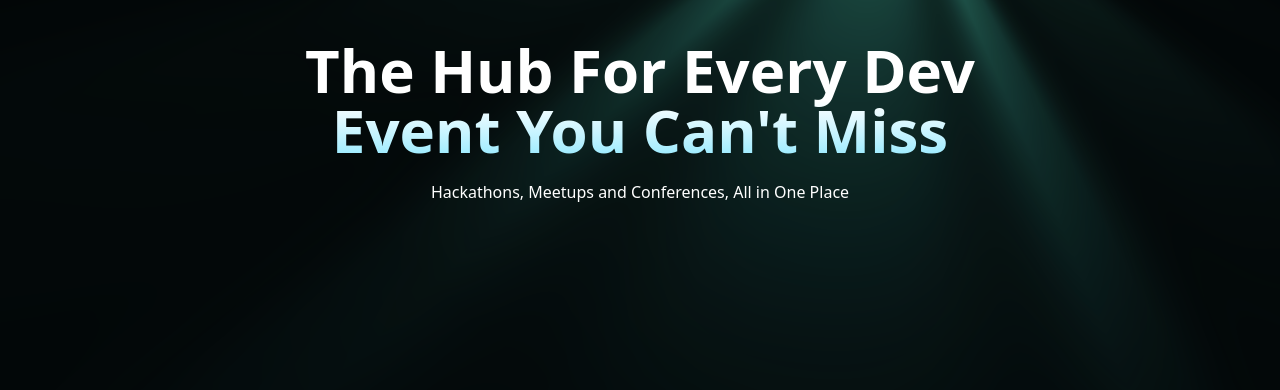
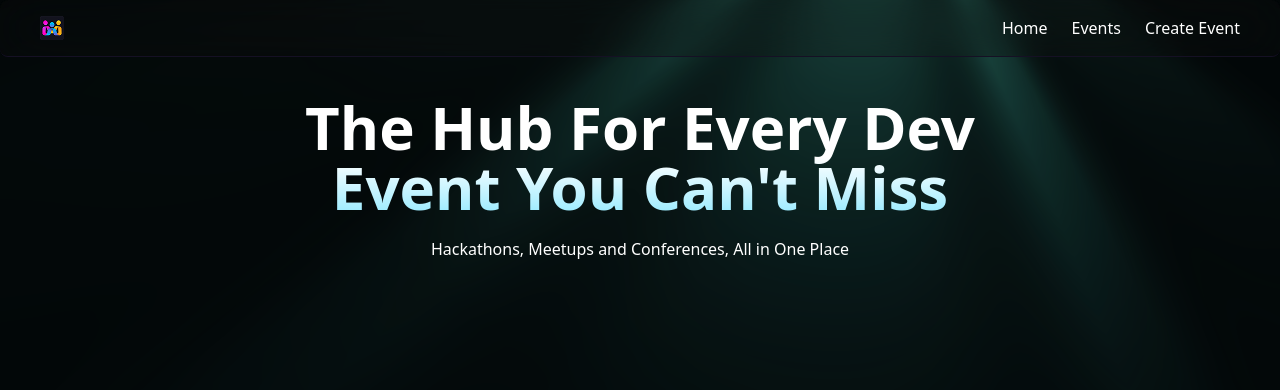
Before and after one commit to gabrielpdlh/dev-event, a Next.js app: page / in a window 1280 px wide. Shown: the top 390 px of the page. Built offline with nearby package versions, Linux system fonts and the light colour scheme; a web font is replaced by a local one.

Commit message:
feat: add navbar

```diff
--- a/app/layout.tsx
+++ b/app/layout.tsx
@@ -2,6 +2,7 @@ import type { Metadata } from "next";
 import { Schibsted_Grotesk, Martian_Mono } from "next/font/google";
 import "./globals.css";
 import LightRays from "@/components/LightRays";
+import Navbar from "@/components/Navbar";
 
 const schibstedGrotesk = Schibsted_Grotesk({
   variable: "--font-schibsted-grotesk",
@@ -28,6 +29,7 @@ export default function RootLayout({
       <body
         className={`${schibstedGrotesk.variable} ${martianMono.variable} antialiased min-h-screen`}
       >
+        <Navbar />
         <div className="absolute inset-0 top-0 z-[-1] min-h-screen">
           <LightRays
             raysOrigin="top-center-offset"
--- /dev/null
+++ b/components/Navbar.tsx
@@ -0,0 +1,27 @@
+import Image from "next/image";
+import Link from "next/link";
+import React from "react";
+
+const Navbar = () => {
+  return (
+    <header>
+      <nav>
+        <Link href="/" className="logo">
+          <Image
+            src="/icons/logo.png"
+            alt="Dev Event Logo"
+            width={24}
+            height={24}
+          />
+        </Link>
+        <ul>
+          <Link href="/">Home</Link>
+          <Link href="/">Events</Link>
+          <Link href="/">Create Event</Link>
+        </ul>
+      </nav>
+    </header>
+  );
+};
+
+export default Navbar;
```
